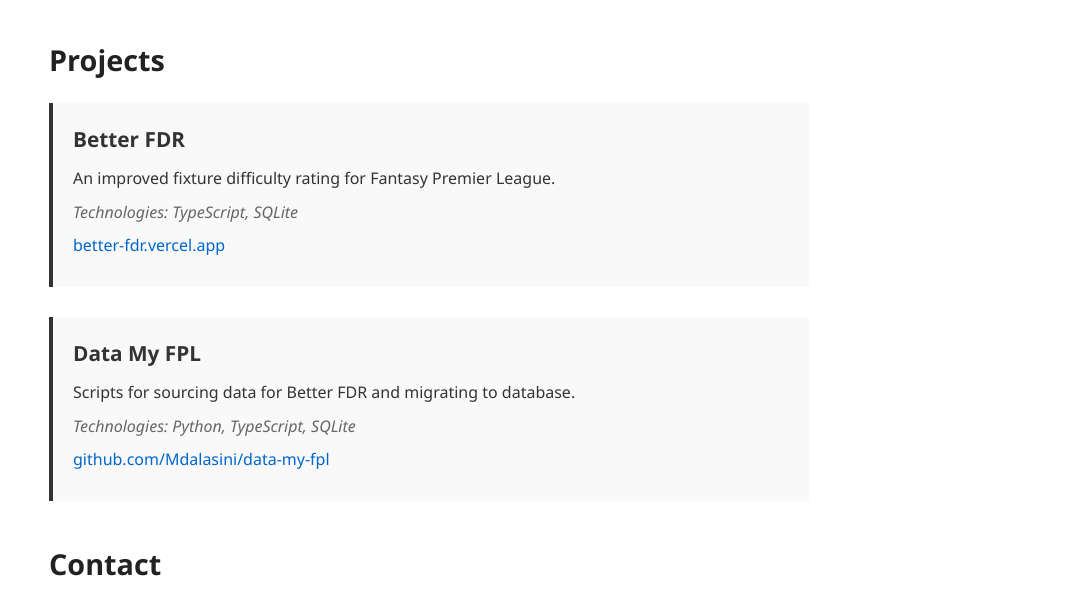
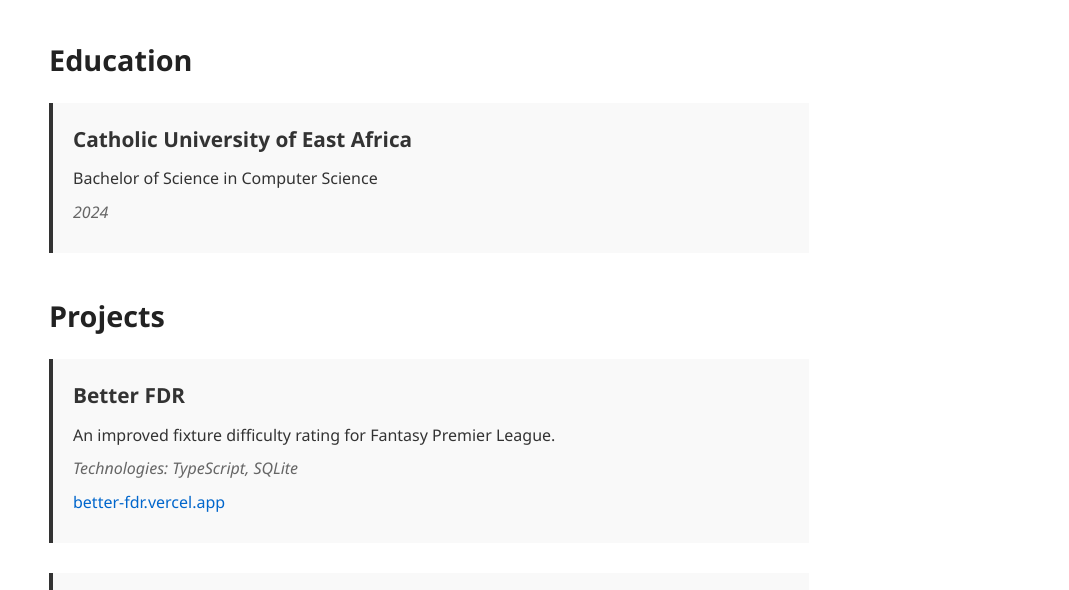
Before and after one commit to Mdalasini/portfolio, a plain HTML site: page index.html in a window 1280 px wide. Shown: the part 165-755 px from the top of the page, without its empty margins (211-1280 px from the left). Drawn offline with Linux system fonts and the light colour scheme.

Commit message:
feat: add education section

```diff
--- a/index.html
+++ b/index.html
@@ -138,6 +138,15 @@
     </header>
 
     <section>
+        <h2>Education</h2>
+        <div class="project">
+            <h3>Catholic University of East Africa</h3>
+            <p>Bachelor of Science in Computer Science</p>
+            <p class="tech">2024</p>
+        </div>
+    </section>
+
+    <section>
         <h2>Projects</h2>
 
         <div class="project">
```
